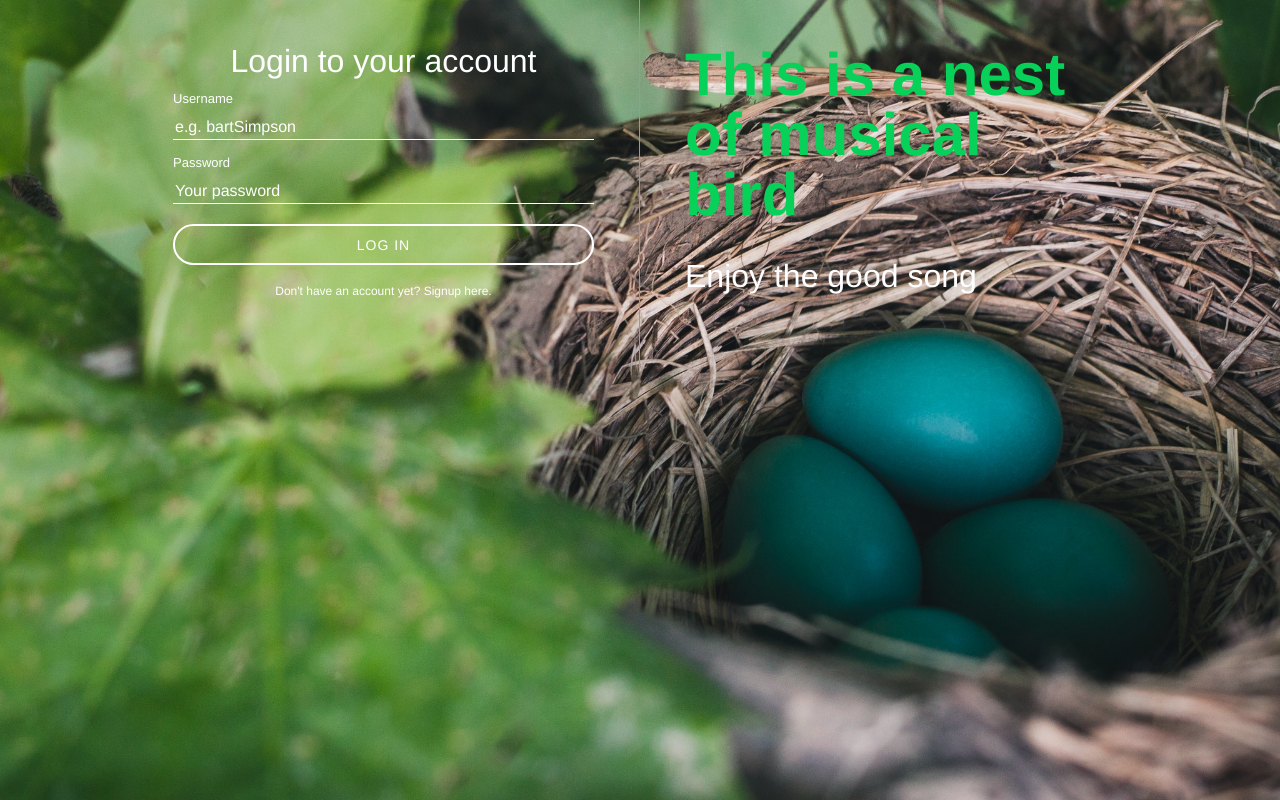
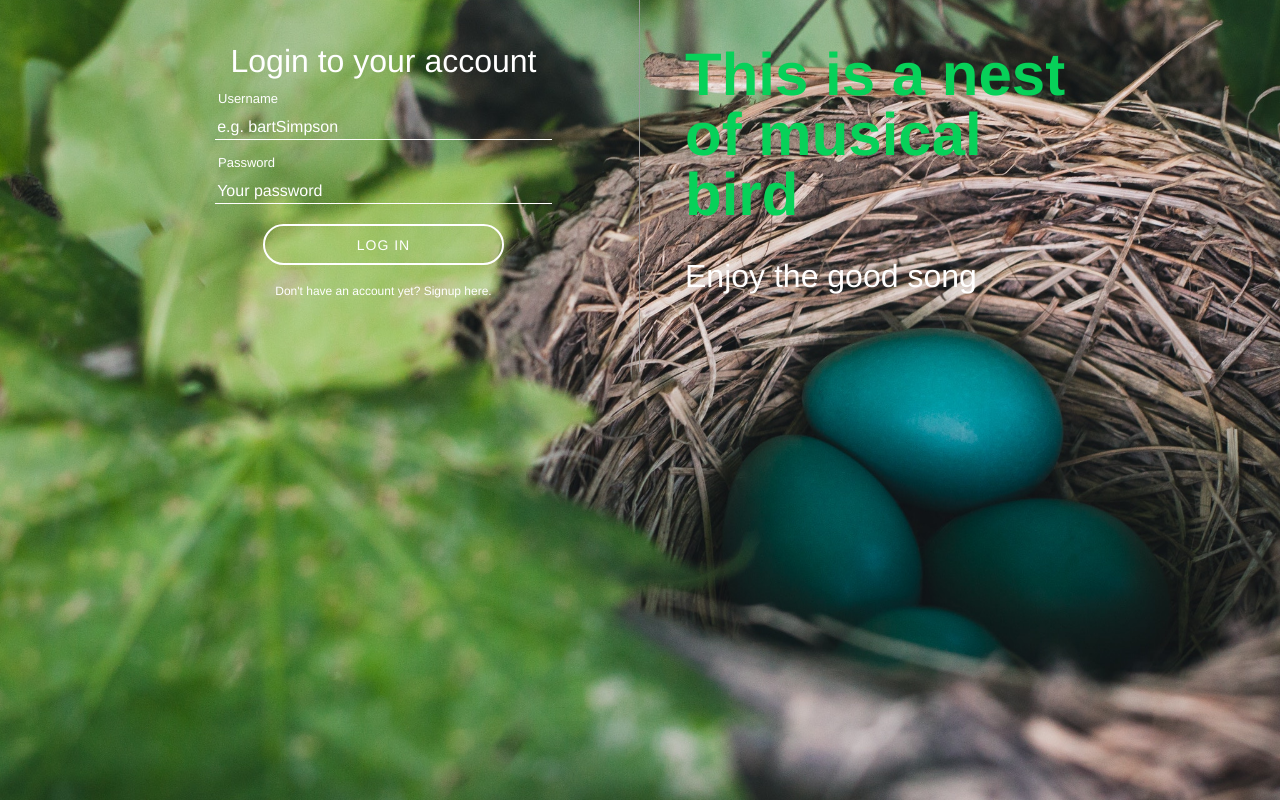
Before and after one commit to lakiikal/musnest2, a PHP site: page /register.php in a window 1280 px wide. Run offline with PHP 8.4, Linux system fonts and the light colour scheme; data that the repository does not hold is empty; some libraries are stand-ins or nearby versions.

Commit message:
bootstrap

```diff
--- a/web/assets/css/register.css
+++ b/web/assets/css/register.css
@@ -24,7 +24,7 @@
 }
 
 #loginContainer {
-    width: 80%;
+    width: 90%;
     margin: 0 auto;
     position: relative;
     max-width: 1024px;
@@ -58,14 +58,15 @@
 }
 
 #inputContainer {
-    width: 400px;
-    padding: 45px;
+    width: 100%;
+    /*padding: 45px;*/
+    padding-top: 45px;
     float: left;
     border-right: 1px solid #999;
 }
 
 /*laki*/
-@media screen and (max-width: 768px) {
+@media screen and (max-width: 576px) {
     #inputContainer {
         border-right: transparent;
     }
@@ -85,7 +86,8 @@
     border-bottom: 1px solid #fff;
     height: 27px;
     line-height: 27px;
-    width: 100%;
+    width: 70%;
+    margin: auto;
 }
 
 #inputContainer label {
@@ -93,7 +95,16 @@
     font-size: 13px;
     margin-top: 15px;
     display: block;
+    padding-left: 75px;
 }
+
+/*laki*/
+@media screen and (max-width: 576px) {
+    #inputContainer label {
+        padding-left: 45px;
+    }
+}
+/*laki*/
 
 #inputContainer button {
     background-color: transparent;
@@ -105,7 +116,7 @@
     letter-spacing: 1px;
     margin: 20px auto;
     height: 41px;
-    width: 100%;
+    width: 50%;
 }
 
 #inputContainer button:hover {
@@ -139,7 +150,7 @@
 }
 
 /*laki*/
-@media screen and (max-width: 768px) {
+@media screen and (max-width: 576px) {
     #loginText h1 {
         text-align: center;
         color: #07d159;
@@ -154,7 +165,7 @@
 }
 
 /*laki*/
-@media screen and (max-width: 768px) {
+@media screen and (max-width: 576px) {
     #loginText h2 {
         text-align: center;
         font-size: 15px;
--- a/web/register.php
+++ b/web/register.php
@@ -57,7 +57,7 @@
 
 		<div id="loginContainer" class="row">
 
-			<div id="inputContainer" class="col-sm-6">
+			<div id="inputContainer" class="col-sm-6 mx-auto d-block">
 				<form id="loginForm" action="register.php" method="POST">
 					<h2>Login to your account</h2>
 					<p>
```
